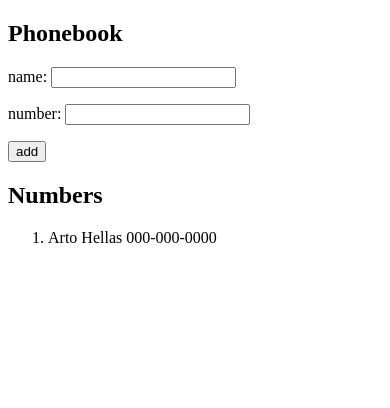
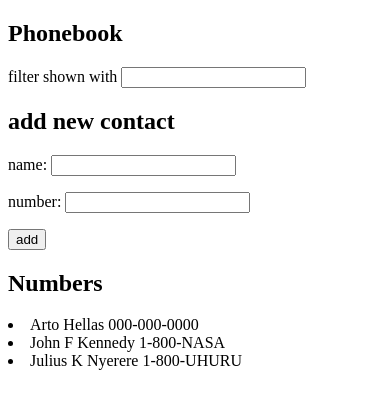
Before and after one commit to iskm/stack, a React (Create React App) app in the folder part2/phonebook/: page / in a window 390 px wide. Shown: the top 408 px of the page. Built offline with nearby package versions, Linux system fonts and the light colour scheme.

Commit message:
ex2.9 dynamically search for phone numbers on the fly

```diff
--- a/part2/phonebook/src/App.js
+++ b/part2/phonebook/src/App.js
@@ -1,22 +1,15 @@
 import { useState } from 'react'
 
-const ShowPerson = (props) => {
-  const persons = props.persons
-  return (
-    <ol>
-      {persons.map( (person) => {
-        return (<li key={person.id}>{person.name} {person.phoneNumber}</li>)
-      } )}
-    </ol>
-  )
-}
 
 const App = () => {
   const [persons, setPersons] = useState([
-    { name: 'Arto Hellas', phoneNumber: '000-000-0000' }
+    { name: 'Arto Hellas', phoneNumber: '000-000-0000', id: 1 },
+    { name: 'John F Kennedy', phoneNumber: '1-800-NASA', id: 2 },
+    { name: 'Julius K Nyerere', phoneNumber: '1-800-UHURU', id: 3 },
   ])
   const [newName, setNewName] = useState('')
   const [phoneNumber, setPhoneNumber] = useState('')
+  const [searchTerm, setSearchTerm] = useState('')
 
   const addContact = (event) => {
     event.preventDefault()
@@ -42,9 +35,30 @@ const App = () => {
     setPhoneNumber(event.target.value)
   }
 
+  const handleSearch = (event) => {
+    setSearchTerm(event.target.value)
+  }
+
+  const ShowPerson = () => {
+      if (searchTerm === undefined)  {
+        return persons.map( (person) => {
+          return (<li key={person.id}>{person.name} {person.phoneNumber}</li>)})
+      } else {
+          const searchedList = persons.filter( (person) =>
+            {return person.name.includes(searchTerm)});
+          console.log(searchedList)
+          return searchedList.map( (searched) => {
+            return (<li key={searched.id}>{searched.name} {searched.phoneNumber}</li>)
+          } )
+      }
+  }
+
+
   return (
     <div>
       <h2>Phonebook</h2>
+      <p>filter shown with <input value={searchTerm} onChange={handleSearch} /></p>
+      <h2> add new contact </h2>
       <form onSubmit={addContact}>
         <div>
           <p>name: <input value={newName} onChange={handleTypedName} /></p>
@@ -55,7 +69,7 @@ const App = () => {
         </div>
       </form>
       <h2>Numbers</h2>
-      <ShowPerson persons={persons}/>
+      <ShowPerson/>
     </div>
   )
 }
```
